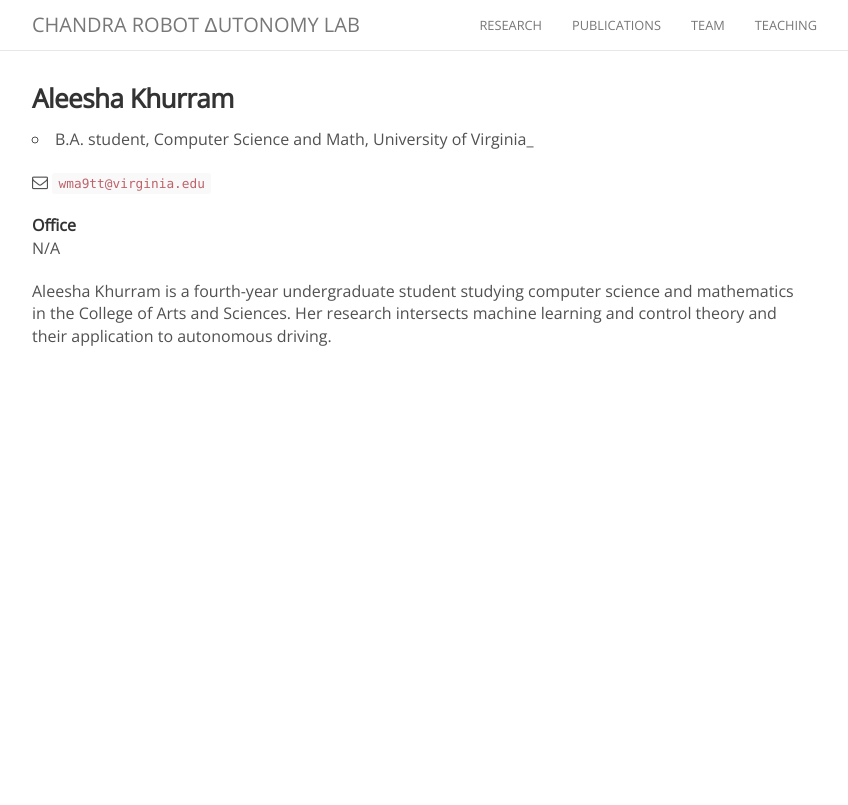
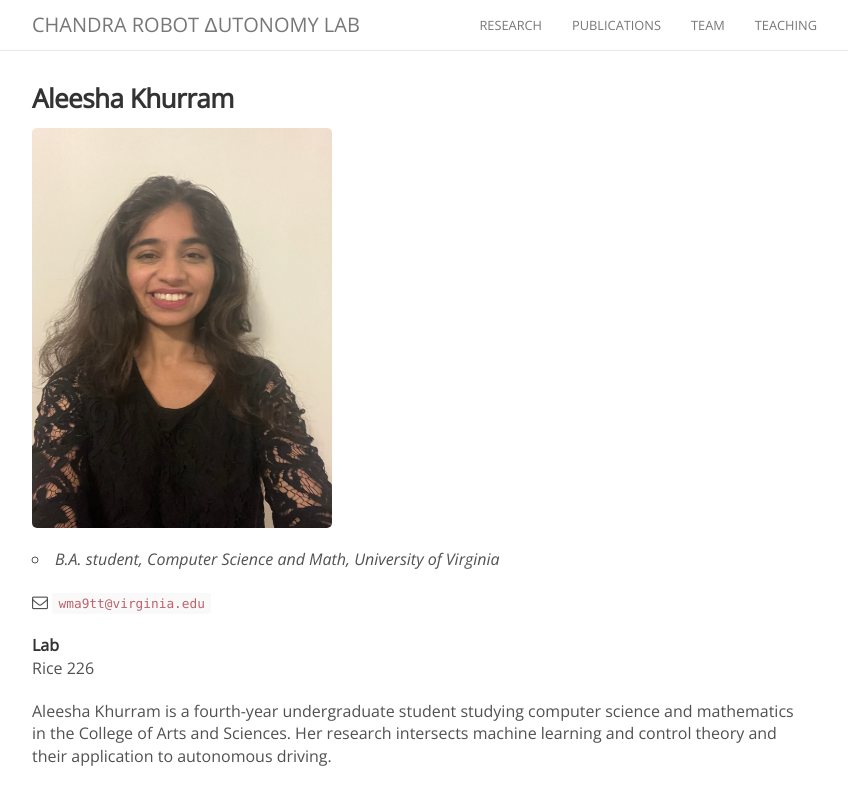
Before and after one commit to CRAL-UVA/CRAL-UVA.github.io, a Jekyll site: the page built from _people/aleesha_khurram.md, in a window 1280 px wide. Shown: the top 805 px of the page, without its empty margins (223-1071 px from the left). Built offline with Jekyll 4.4.1, drawn with Linux system fonts in a browser that asks for light colours; nearby versions of some CDN libraries; comment, search, counter and statistics services are not loaded.

Commit message:
changed avatar name, edited .md file, added CV

```diff
--- a/_people/aleesha_khurram.md
+++ b/_people/aleesha_khurram.md
@@ -1,17 +1,18 @@
 ---
 name: Aleesha Khurram
 position: ug
-avatar: aleesha.jpg
+avatar: khurram.jpg
 twitter:
-joined: 2025
 ---
 
-- B.A. student, Computer Science and Math, University of Virginia_<br>
+<img width="300" src="{{site.baseurl}}/images/people/{{page.avatar}}" data-action="zoom">
 
-<i class="fa fa-envelope-o"></i> `wma9tt@virginia.edu`
+- _B.A. student, Computer Science and Math, University of Virginia_<br>
+
+<i class="fa fa-envelope-o"></i> [`wma9tt@virginia.edu`](mailto:wma9tt@virginia.edu)
 
 
-**Office**<br>
-N/A
+**Lab**<br>
+Rice 226
 
 Aleesha Khurram is a fourth-year undergraduate student studying computer science and mathematics in the College of Arts and Sciences. Her research intersects machine learning and control theory and their application to autonomous driving.
```
Also changed, not shown: images/people/khurram.jpg (renamed from images/people/aleesha.jpg), 1 other file.
